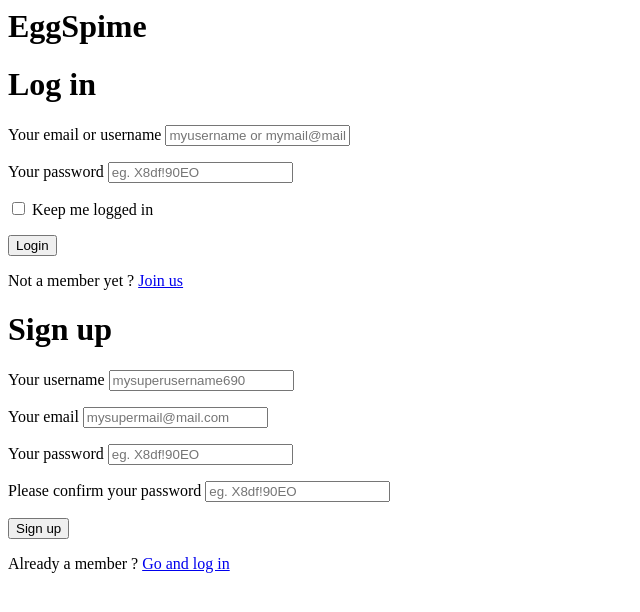
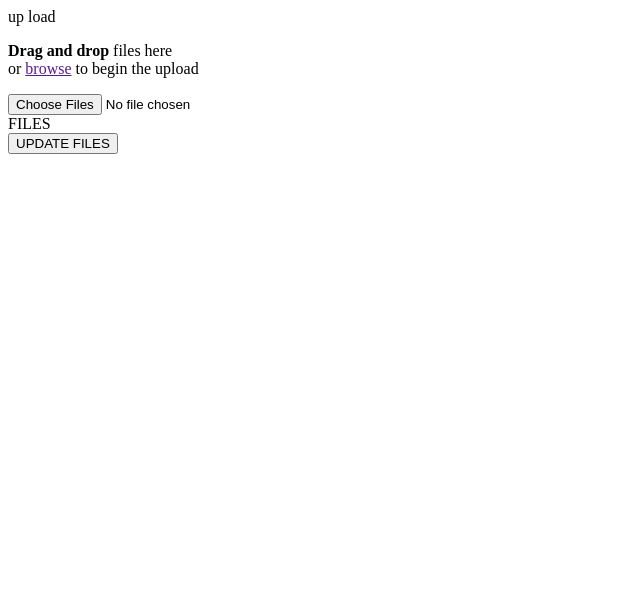
Before and after one commit to harmanaujla/harmanaujla.github.io, a plain HTML site: page index.html in a window 1280 px wide. Shown: the whole page, without its empty margins (0-640 px from the left). Drawn offline with Linux system fonts and the light colour scheme.

Commit message:
adding file

```diff
--- a/index.html
+++ b/index.html
@@ -1,67 +1,26 @@
 
-<div id="container_demo" >
-	<!-- hidden anchor to stop jump http://www.css3create.com/Astuce-Empecher-le-scroll-avec-l-utilisation-de-target#wrap4  -->
-	<a class="hiddenanchor" id="toregister"></a>
-	<a class="hiddenanchor" id="tologin"></a>
-	<div id="wrapper">
-
-		<form method="post" action="index.html">
-                <div class="box">
-                <h1>EggSpime</h1>
-
-		<div id="login" class="animate form">
-			<form  action="mysuperscript.php" autocomplete="on">
-				<h1>Log in</h1>
-				<p>
-					<label for="username" class="uname" data-icon="u" > Your email or username </label>
-					<input id="username" name="username" required="required" type="text" placeholder="myusername or mymail@mail.com"/>
-				</p>
-				<p>
-					<label for="password" class="youpasswd" data-icon="p"> Your password </label>
-					<input id="password" name="password" required="required" type="password" placeholder="eg. X8df!90EO" />
-				</p>
-				<p class="keeplogin">
-					<input type="checkbox" name="loginkeeping" id="loginkeeping" value="loginkeeping" />
-					<label for="loginkeeping">Keep me logged in</label>
-				</p>
-				<p class="login button">
-					<input type="submit" value="Login" />
-				</p>
-				<p class="change_link">
-					Not a member yet ?
-					<a href="#toregister" class="to_register">Join us</a>
-				</p>
-			</form>
-		</div>
-
-		<div id="register" class="animate form">
-			<form  action="mysuperscript.php" autocomplete="on">
-				<h1> Sign up </h1>
-				<p>
-					<label for="usernamesignup" class="uname" data-icon="u">Your username</label>
-					<input id="usernamesignup" name="usernamesignup" required="required" type="text" placeholder="mysuperusername690" />
-				</p>
-				<p>
-					<label for="emailsignup" class="youmail" data-icon="e" > Your email</label>
-					<input id="emailsignup" name="emailsignup" required="required" type="email" placeholder="mysupermail@mail.com"/>
-				</p>
-				<p>
-					<label for="passwordsignup" class="youpasswd" data-icon="p">Your password </label>
-					<input id="passwordsignup" name="passwordsignup" required="required" type="password" placeholder="eg. X8df!90EO"/>
-				</p>
-				<p>
-					<label for="passwordsignup_confirm" class="youpasswd" data-icon="p">Please confirm your password </label>
-					<input id="passwordsignup_confirm" name="passwordsignup_confirm" required="required" type="password" placeholder="eg. X8df!90EO"/>
-				</p>
-				<p class="signin button">
-					<input type="submit" value="Sign up"/>
-				</p>
-				<p class="change_link">
-					Already a member ?
-					<a href="#tologin" class="to_register"> Go and log in </a>
-				</p>
-			</form>
-		</div>
-
-	</div>
+<div class="upload">
+ <div class="upload-files">
+  <header>
+   <p>
+    <i class="fa fa-cloud-upload" aria-hidden="true"></i>
+    <span class="up">up</span>
+    <span class="load">load</span>
+   </p>
+  </header>
+  <div class="body" id="drop">
+   <i class="fa fa-file-text-o pointer-none" aria-hidden="true"></i>
+   <p class="pointer-none"><b>Drag and drop</b> files here <br /> or <a href="" id="triggerFile">browse</a> to begin the upload</p>
+			<input type="file" multiple="multiple" />
+  </div>
+  <footer>
+   <div class="divider">
+    <span><AR>FILES</AR></span>
+   </div>
+   <div class="list-files">
+    <!--   template   -->
+   </div>
+			<button class="importar">UPDATE FILES</button>
+  </footer>
+ </div>
 </div>
```
